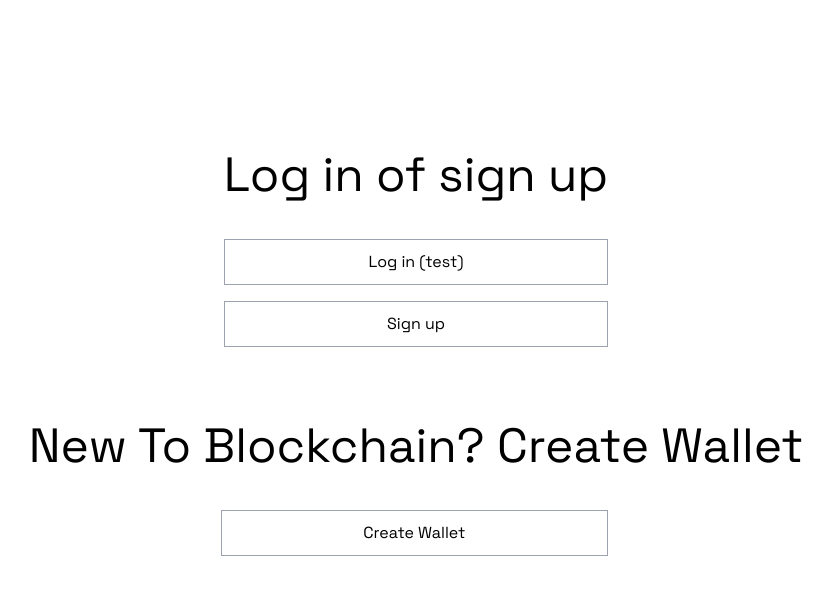
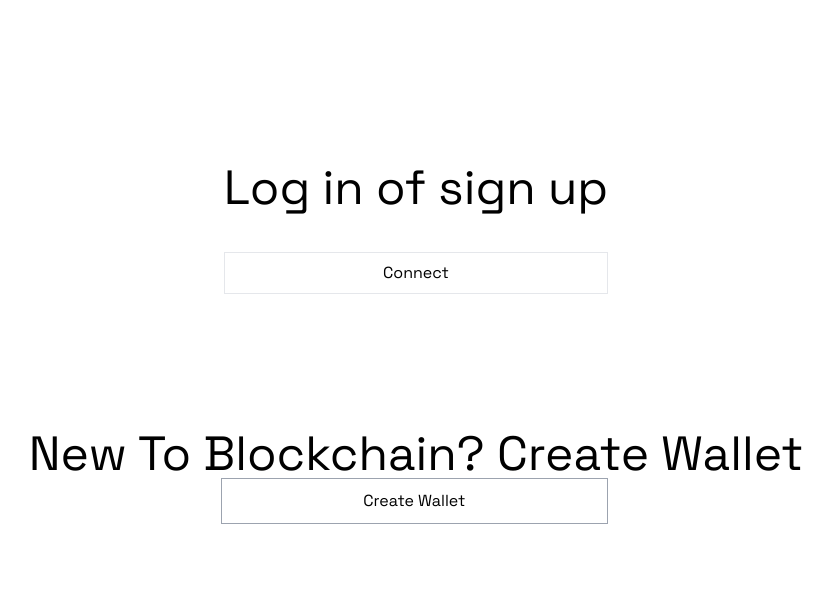
Before and after one commit to OrdumLTD/front-end-client-test, a Next.js app: page / in a window 1280 px wide. Shown: the top 594 px of the page, without its empty margins (224-1057 px from the left). Built offline with nearby package versions, Linux system fonts and the light colour scheme.

Commit message:
Added PJS connect

```diff
--- a/components/layout/index.js
+++ b/components/layout/index.js
@@ -2,6 +2,7 @@ import Header from "./header";
 import Sidebar from "./sidebar";
 
 export default function Layout(props) {
+
   return (
     <main className="flex flex-col h-screen ">
       <div className="flex flex-1 overflow-hidden">
--- a/components/login/index.tsx
+++ b/components/login/index.tsx
@@ -1,7 +1,17 @@
 import Link from "next/link";
 
-import { useContext } from "react";
+import React, { useContext, useEffect, useState } from "react";
 import UserContext from "@/store/userContext";
+
+import enablePolkadotExtensionCache from "@/components/wallet/polkadotjs/polkatdotjs";
+import { web3Accounts } from "@polkadot/extension-dapp";
+import type { InjectedAccountWithMeta } from "@polkadot/extension-inject/types";
+import dynamic from "next/dynamic";
+
+
+const Connect = dynamic(() => import('@/components/wallet/polkadotjs/connect').then(m => m.Connect), {
+  ssr: false,
+});
 
 const LogIn = () => {
   const userCtx = useContext(UserContext);
@@ -10,23 +20,43 @@ const LogIn = () => {
     userCtx.logInUser("Test User");
   };
 
+  // Wallet states
+  const [accounts, setAccounts] = useState<InjectedAccountWithMeta[]>();
+
+  useEffect(() => {
+
+    // enablePolkadotExtensionCache();
+    // const getWallets = async () => {
+    //   const allAccounts = await web3Accounts();
+    //   setAccounts(allAccounts);
+    // };
+    // getWallets();
+
+  }, []);
+
   return (
     <div className="font-space-grotesk grid h-screen place-items-center">
       <div className="flex flex-col">
         <h1 className="md:text-5xl mb-10">Log in of sign up</h1>
-        <button
-          className="border border-gray-400 hover:bg-gray-200 py-2.5"
-          onClick={logInTest}
-        >
-          Log in (test)
-        </button>{" "}
+
+        <div className="border py-2 flex flex-col place-items-center gap-4">
+          {/* Is there a PJS isntalled */}
+          {/* Show walles */}
+          {/* Or show "Please install PJS" */}
+          {/* <div className="border px-10 py-2 hover:bg-gray-200">PJS1</div>
+          <div className="border px-10 py-2 hover:bg-gray-200">PJS1</div> */}
+          <div>
+          <Connect />
+          </div>
+        </div>
+
         <div className="my-1 md:my-2"></div>
-        <button className="border border-gray-400 hover:bg-gray-200 py-2.5">
+        {/* <button className="border border-gray-400 hover:bg-gray-200 py-2.5">
           <Link href="/signup">Sign up</Link>
-        </button>
+        </button> */}
       </div>
       <div className="-mt-80 flex flex-col">
-        <h2 className="md:text-5xl mb-10">New To Blockchain? Create Wallet</h2>
+        <h2 className="md:text-5xl">New To Blockchain? Create Wallet</h2>
         <button className="border border-gray-400 hover:bg-gray-200 py-2.5 w-6/12 item-center ml-16 md:ml-48">
           Create Wallet
         </button>
--- /dev/null
+++ b/components/wallet/polkadotjs/connect.tsx
@@ -0,0 +1,77 @@
+import { useState } from 'react';
+import {
+  web3Accounts,
+  web3Enable
+} from '@polkadot/extension-dapp';
+
+import { InjectedAccountWithMeta } from '@polkadot/extension-inject/types';
+
+type TExtensionState = {
+  data?: {
+    accounts: InjectedAccountWithMeta[],
+    defaultAccount: InjectedAccountWithMeta,
+  }
+  loading: boolean
+  error: null | Error
+}
+
+const initialExtensionState: TExtensionState = {
+  data: undefined,
+  loading: false,
+  error: null
+};
+
+export const Connect = () => {
+  const [state, setState] = useState(initialExtensionState);
+
+  const handleConnect = () => {
+    setState({ ...initialExtensionState, loading: true });
+
+    web3Enable('Ordum')
+      .then((injectedExtensions) => {
+        if (!injectedExtensions.length) {
+          return Promise.reject(new Error('NO_INJECTED_EXTENSIONS'));
+        }
+        return web3Accounts();
+      })
+      .then((accounts) => {
+        if (!accounts.length) {
+          return Promise.reject(new Error('NO_ACCOUNTS'));
+        }
+
+        setState({
+          error: null,
+          loading: false,
+          data: {
+            accounts: accounts,
+            defaultAccount: accounts[ 0 ],
+          }
+        });
+      })
+      .catch((error) => {
+        console.error('Error with connect', error);
+        setState({ error, loading: false, data: undefined });
+      });
+  };
+
+  if (state.error) {
+    return (
+      <span className="text-red-500 font-bold tracking-tight">
+        Error with connect: {state.error.message}
+      </span>
+    );
+  }
+
+  return state.data
+    ? <>Hello, {state.data.defaultAccount.meta.name}</>
+    : <button
+      disabled={state.loading}
+      onClick={handleConnect}
+    >
+      {state.loading ? 'Connecting...' : 'Connect'}
+    </button>;
+};
+
+function beatifyAddress(address: string) {
+  return `${address.slice(0, 3)}...${address.slice(-3)}`;
+}
--- a/components/wallet/polkadotjs/polkatdotjs.ts
+++ b/components/wallet/polkadotjs/polkatdotjs.ts
@@ -7,7 +7,7 @@ import type { InjectedAccountWithMeta } from "@polkadot/extension-inject/types";
 // Checking if extensaion is intalled
 
 let enablePolkadotExtensionCache: Promise<void>;
-export const enablePolkadotExtension = async (): Promise<void> => {
+ const enablePolkadotExtension = async (): Promise<void> => {
   if (enablePolkadotExtensionCache) return enablePolkadotExtensionCache;
 
   enablePolkadotExtensionCache = (async () => {
@@ -20,5 +20,7 @@ export const enablePolkadotExtension = async (): Promise<void> => {
     }
   })();
 
-  return enablePolkadotExtensionCache;
+  return  ;
 };
+
+export default enablePolkadotExtension
--- a/pages/index.tsx
+++ b/pages/index.tsx
@@ -1,4 +1,4 @@
-import { useContext } from "react";
+import { useContext, useEffect } from "react";
 import { useRouter } from "next/router";
 
 import Sidebar from "../components/ui/sidebar";
@@ -18,6 +18,7 @@ export default function Home() {
   // }
 
   return userCtx.userLogged ? (
+
     <Layout>
     </Layout>
   ) : (
```
